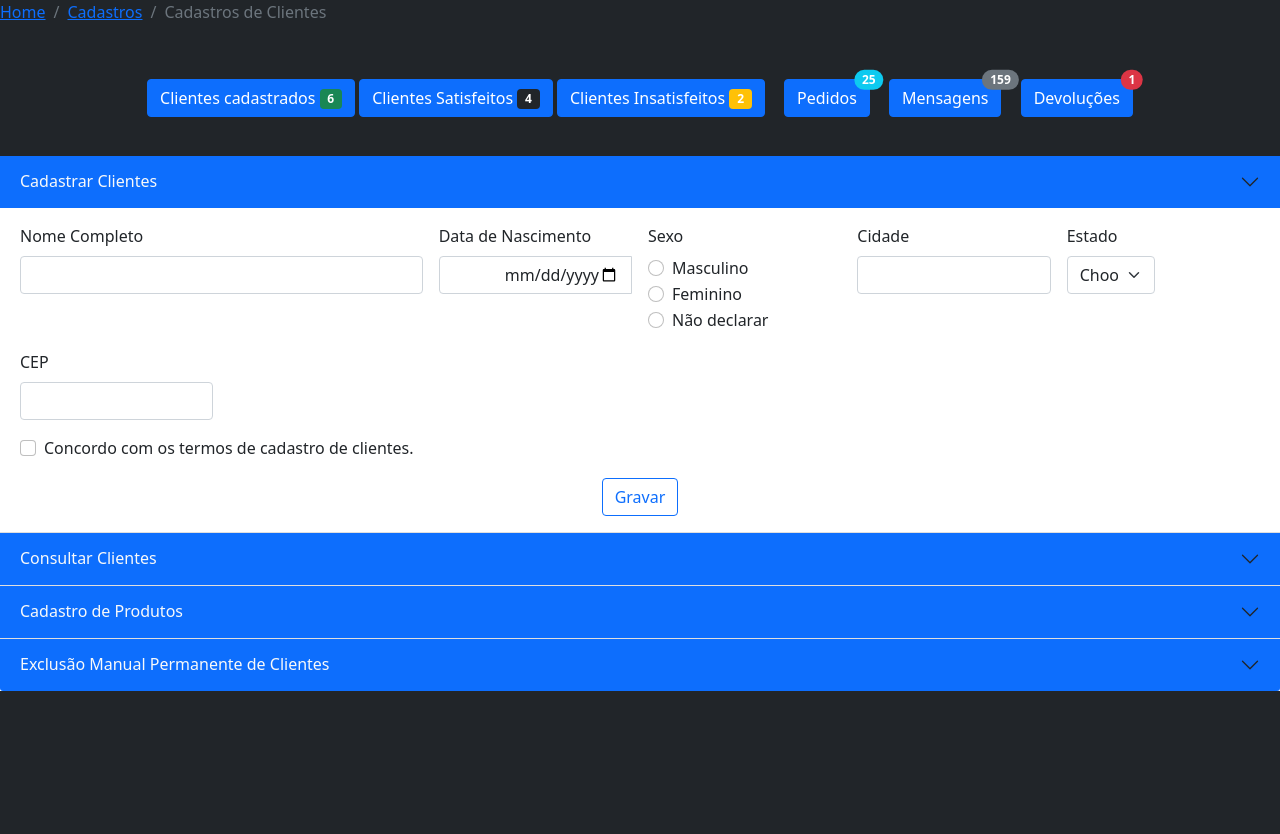
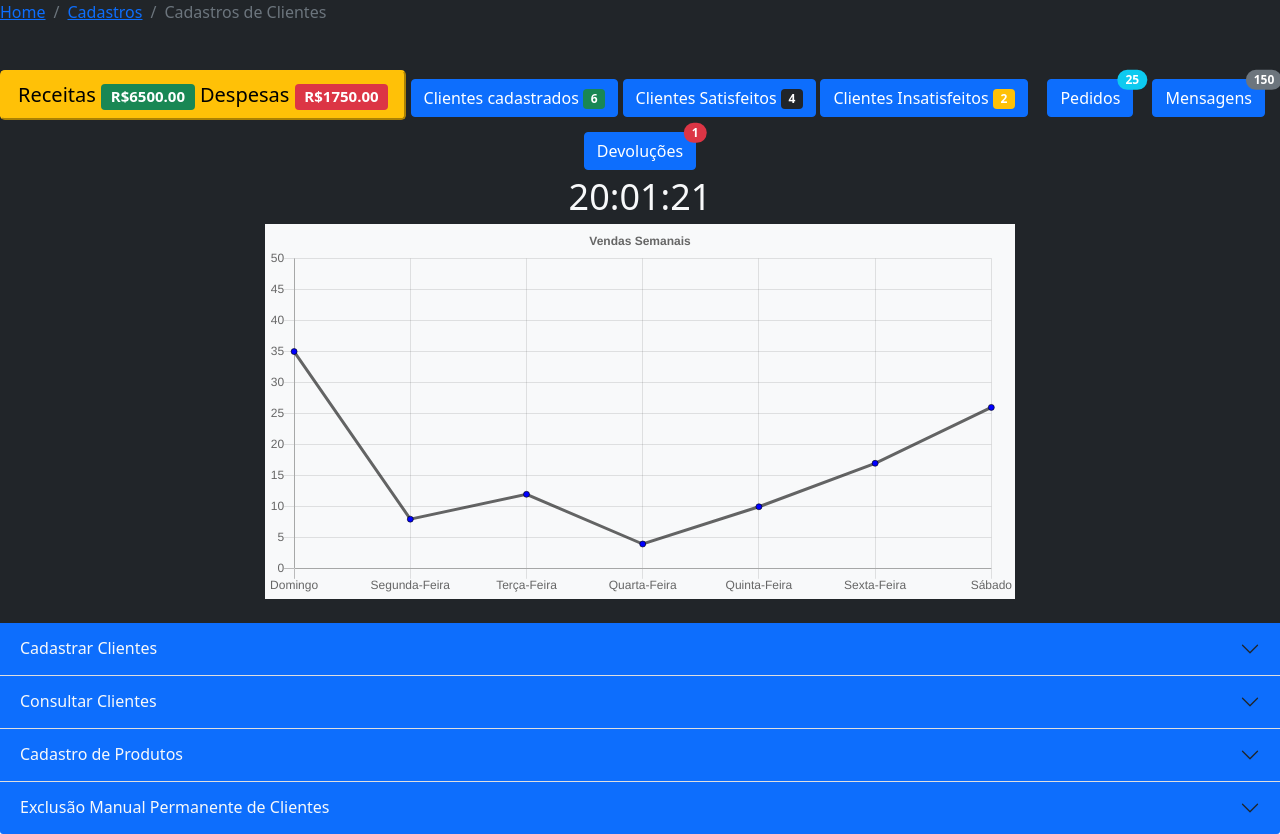
Before and after one commit to alvesil/exemplo.github.io, a website: page index.html in a window 1280 px wide. Before the commit the page ends 800 px from the top, so only its background shows below. Drawn offline with nearby package versions, Linux system fonts and the light colour scheme.

Commit message:
adicionado relogio e outras funções

```diff
--- a/index.html
+++ b/index.html
@@ -7,10 +7,11 @@
     <meta name="viewport" content="width=device-width, initial-scale=1.0">
     <link rel="stylesheet" href="./css/bootstrap.css">
     <script src="./js/bootstrap.bundle.js"></script>
+    <script src="https://cdnjs.cloudflare.com/ajax/libs/Chart.js/2.9.4/Chart.js"></script>
     <title>Formulário com Bootstrap</title>
 </head>
 
-<body class="bg-dark">
+<body onload="startTime()" class="bg-dark">
     <nav aria-label="breadcrumb">
         <ol class="breadcrumb">
             <li class="breadcrumb-item"><a href="#">Home</a></li>
@@ -20,8 +21,12 @@
     </nav>
     <br>
     <div align="center">
+        <button type="button" class="btn-lg btn-warning">
+            Receitas <span id="receitas" class="badge bg-success">0</span>
+            Despesas <span id="despesas" class="badge bg-danger">R$ 2160.00</span>
+        </button>
         <button type="button" class="btn btn-primary">
-            Clientes cadastrados <span class="badge bg-success">6</span>
+            Clientes cadastrados <span id="clientOk"class="badge bg-success">6</span>
         </button>
         <button type="button" class="btn btn-primary">
             Clientes Satisfeitos <span class="badge bg-dark">4</span>
@@ -33,23 +38,22 @@
             Pedidos
             <span class="position-absolute top-0 start-100 translate-middle badge rounded-pill bg-info">
                 25
-
             </span>
         </button>
         <button style="margin: 15px;" type="button" class="btn btn-primary position-relative">
             Mensagens
-            <span class="position-absolute top-0 start-100 translate-middle badge rounded-pill bg-secondary">
+            <span id="msgS" class="position-absolute top-0 start-100 translate-middle badge rounded-pill bg-secondary">
                 159
-
             </span>
         </button>
         <button type="button" class="btn btn-primary position-relative">
             Devoluções
             <span id="spanAdd" class="position-absolute top-0 start-100 translate-middle badge rounded-pill bg-danger">
                 1
-
             </span>
         </button>
+        <div style="font-size: 36px; font-weight: 500;" class="text-light" id="txt"></div>
+        <canvas class="bg-light" id="myChart" style="width:50%;max-width:750px;"></canvas>
     </div>
     <br>
     <div class="accordion accordion-flush" id="accordionFlushExample">
@@ -60,7 +64,7 @@
                     Cadastrar Clientes
                 </button>
             </h2>
-            <div id="flush-collapseOne" class="accordion-collapse collapse show" aria-labelledby="flush-headingOne"
+            <div id="flush-collapseOne" class="accordion-collapse collapse" aria-labelledby="flush-headingOne"
                 data-bs-parent="#accordionFlushExample">
                 <div class="accordion-body">
                     <form class="row g-3 needs-validation" novalidate>
@@ -301,7 +305,7 @@
                 <div class="row">
                     <div class="col-md-2">
                         <select id="tipoProd" class="form-select" aria-label="Default select example">
-                            <option selected>Tipo do Produto</option>
+                            <option selected>Tipo de Produto</option>
                             <option value="Bota">Bota</option>
                             <option value="Salto">Salto</option>
                             <option value="Tênis">Tênis</option>
@@ -342,7 +346,7 @@
                 </div>
             </div>
             <br>
-            <div style="background-image: radial-gradient(white,black);" align="center" id="divAddProd" class="col-md-12" style="margin: 10px;">
+            <div style="background-image: radial-gradient(white,black);" align="center" id="divAddProd" class="card" style="margin: 10px;">
 
             </div>
         </div>
@@ -387,6 +391,67 @@
     </div>
     </div>
     <script>
+        var receita = 6500.00;
+        var despesa = 1750.00;
+        var messages = 150;
+        var clientes = 6;
+
+        function startTime() {
+        const today = new Date();
+        let h = today.getHours();
+        let m = today.getMinutes();
+        let s = today.getSeconds();
+        m = checkTime(m);
+        s = checkTime(s);
+        document.getElementById('txt').innerHTML =  h + ":" + m + ":" + s;
+        setTimeout(startTime, 1000);
+
+        if (s == '10' || s == '30') {
+            receita += 35.00;
+            messages += 3;
+        }
+        if (s == '40') {
+            despesa += 5.00;
+            clientes += 2;
+        }
+
+        document.getElementById("receitas").textContent = 'R$'+parseFloat(receita).toFixed(2);
+        document.getElementById("despesas").textContent = 'R$'+parseFloat(despesa).toFixed(2);
+        document.getElementById("msgS").textContent = messages;
+        document.getElementById("clientOk").textContent = clientes;
+        }
+
+        function checkTime(i) {
+        if (i < 10) {i = "0" + i};  // add zero in front of numbers < 10
+        return i;
+        }
+
+        var xValues = ['Domingo','Segunda-Feira','Terça-Feira','Quarta-Feira','Quinta-Feira','Sexta-Feira','Sábado'];
+        var yValues = [35,8,12,4,10,17,26];
+
+        new Chart("myChart", {
+        type: "line",
+        data: {
+            labels: xValues,
+            datasets: [{
+            fill: false,
+            lineTension: 0,
+            backgroundColor: "rgba(0,0,255,1.0)",
+            borderColor: "rgba(0,0,0,0.6)",
+            data: yValues
+            }]
+        },
+        options: {
+            legend: {display: false},
+            title: {
+                display: true,
+                text: "Vendas Semanais",
+            },
+            scales: {
+            yAxes: [{ticks: {min: 0, max:50}}],
+            }
+        }
+        });
         function gravarProduto(){
             var divProd = document.getElementById('divAddProd')
             var gravarProd = document.createElement('div')
@@ -398,9 +463,9 @@
             var valCompra = document.getElementById('valorCompraProd').value
             var valVenda = document.getElementById('valorVendaProd').value
 
-            gravarProd.innerHTML = '<div class="alert d-inline alert-dismissible col-md-8 d-inline" role="alert" id="liveAlert">' + '<div class="card bg-dark text-white col-3">' + '<img style="width: 100%;" src="./medias/images/package.png" class="card-img-top" alt="...">' + '<div class="card-body">'
-                + '<h5 class="card-title"><strong>Tipo:</strong>'+ tipo +'</h5>' + '<p class="card-text"><strong>Marca:</strong>'+ marca + '</p>' + '<p class="card-text"><strong>Modelo:</strong>'+ modelo +'</p>' + '<p class="card-text"><strong>Tamanho:</strong>'+ seletor +'</p>'
-                + '<p class="card-text"><strong>Valor de Compra:</strong>'+ valCompra +'</p>' + '<p class="card-text"><strong>Valor de Venda:</strong>'+ valVenda +'</p>'
+            gravarProd.innerHTML = '<div class="alert d-inline alert-dismissible col-sm-4 d-inline" role="alert" id="liveAlert">' + '<div class="card bg-dark text-white col-3">' + '<img style="width: 100%;" src="./medias/images/package.png" class="card-img-top" alt="...">' + '<div class="card-body">'
+                + '<h5 class="card-title"><strong class="text-warning">Tipo: </strong>'+ tipo +'</h5>' + '<p class="card-text"><strong class="text-warning">Marca: </strong>'+ marca + '</p>' + '<p class="card-text"><strong class="text-warning">Modelo: </strong>'+ modelo +'</p>' + '<p class="card-text"><strong class="text-warning">Tamanho: </strong>'+ seletor +'</p>'
+                + '<p class="card-text"><strong class="text-warning">Valor de Compra: </strong>R$'+ valCompra +'</p>' + '<p class="card-text"><strong class="text-warning">Valor de Venda: </strong>R$'+ valVenda +'</p>'
                 + '</div><div align="center"><button style="margin-bottom: 6px;" type="button" class="btn btn-outline-danger col-5" data-bs-dismiss="alert" aria-label="Close"> Remover </button></div></div></div><br>'
             divProd.append(gravarProd)
         }
```
